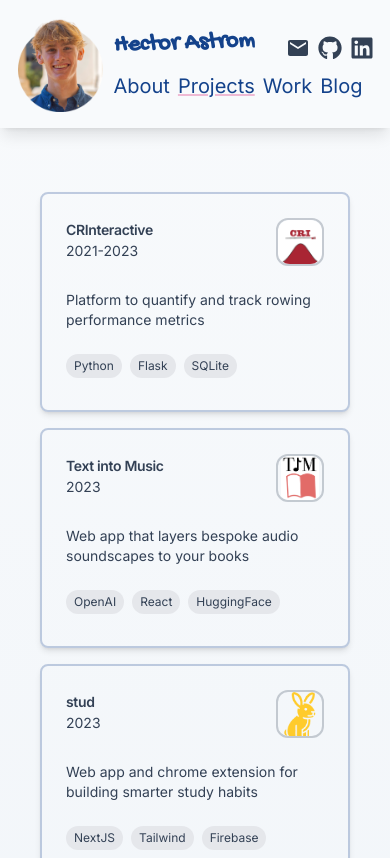
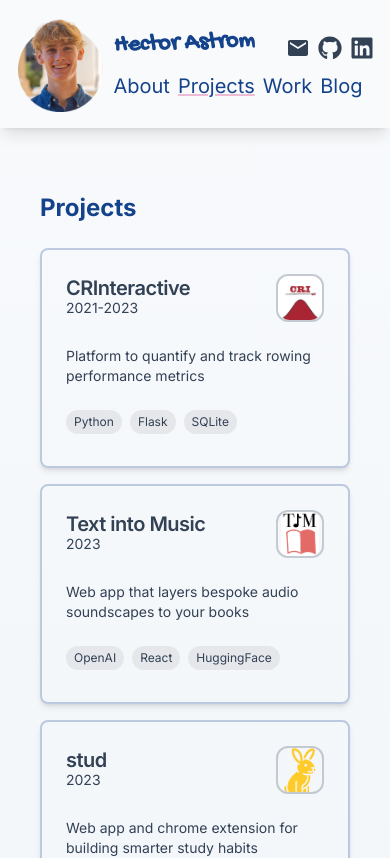
Before and after one commit to hectorastrom/personal-website, a Next.js app: page /projects in a window 390 px wide. Shown: the top 858 px of the page. Built offline with nearby package versions, Linux system fonts and the light colour scheme.

Commit message:
+ card title word breaking for ipad mini view

```diff
--- a/src/app/projects/page.tsx
+++ b/src/app/projects/page.tsx
@@ -20,18 +20,6 @@ interface Project {
   name: string;
   date: string;
   description: string;
-  rowStart: string;
-  colStart: string;
-  rowSpan: string;
-  colSpan: string;
-  smRowStart: string;
-  smColStart: string;
-  smRowSpan: string;
-  smColSpan: string;
-  mdRowStart: string;
-  mdColStart: string;
-  mdRowSpan: string;
-  mdColSpan: string;
   tags: string[];
   github?: string;
   website?: string;
@@ -58,14 +46,24 @@ export default async function Page() {
   );
 
   return (
+    <>
+      <h1 className="text-2xl md:text-3xl text-emphasis font-bold pb-6">
+        Projects
+      </h1>
       <div className="grid grid-flow-row grid-cols-1 sm:grid-cols-2 gap-4">
         {projects.map((project) => (
-        <Link href={`/projects/${project.id}`} key={project.id} id={project.id}>
+          <Link
+            href={`/projects/${project.id}`}
+            key={project.id}
+            id={project.id}
+          >
             <HoverCard>
               <Card className={`h-full`}>
-              <CardHeader>
-                <div>
-                  <CardTitle>{project.name}</CardTitle>
+                <CardHeader className="overflow-hidden">
+                  <div className="overflow-hidden">
+                    <CardTitle>
+                      {project.name}
+                    </CardTitle>
                     <CardDescription>{project.date}</CardDescription>
                   </div>
                   <CardImage>
@@ -80,7 +78,7 @@ export default async function Page() {
                 </CardHeader>
                 <CardContent className="">{project.description}</CardContent>
                 <CardFooter className="flex flex-wrap">
-                {project.tags.slice(0, 3).map((tag : string) => (
+                  {project.tags.slice(0, 3).map((tag: string) => (
                     <span
                       key={tag}
                       className="mr-2 mb-2 bg-gray-200 rounded-full px-2 py-1 text-xs md:text-sm lg:text-base"
@@ -94,5 +92,6 @@ export default async function Page() {
           </Link>
         ))}
       </div>
+    </>
   );
 }
--- a/src/components/ui/card.tsx
+++ b/src/components/ui/card.tsx
@@ -23,7 +23,7 @@ const CardHeader = React.forwardRef<
 >(({ className, ...props }, ref) => (
   <div
     ref={ref}
-    className={cn("flex justify-between items-center p-6", className)}
+    className={cn("flex justify-between gap-2 items-center p-6 overflow-hidden", className)}
     {...props}
   />
 ));
@@ -37,7 +37,7 @@ const CardTitle = React.forwardRef<
   <h3
     ref={ref}
     className={cn(
-      "text-sm md:text-lg lg:text-xl xl:text-2xl font-semibold leading-none tracking-tight",
+      "text-normal md:text-lg lg:text-xl xl:text-2xl font-semibold leading-none tracking-tight break-words",
       className
     )}
     {...props}
@@ -51,7 +51,7 @@ const CardDescription = React.forwardRef<
 >(({ className, ...props }, ref) => (
   <p
     ref={ref}
-    className={cn("text-sm text-muted-foreground mt-1", className)}
+    className={cn("text-sm text-muted-foreground", className)}
     {...props}
   />
 ));
@@ -64,7 +64,7 @@ const CardImage = React.forwardRef<
   <div
     ref={ref}
     className={cn(
-      "h-12 w-12 md:h-14 md:w-14 rounded-xl border-2 border-default/25",
+      "h-12 w-12 md:h-14 md:w-14 flex-shrink-0 rounded-xl border-2 border-default/25",
       className
     )}
     {...props}
```
Lines whose indentation alone changed are shown as unchanged.
